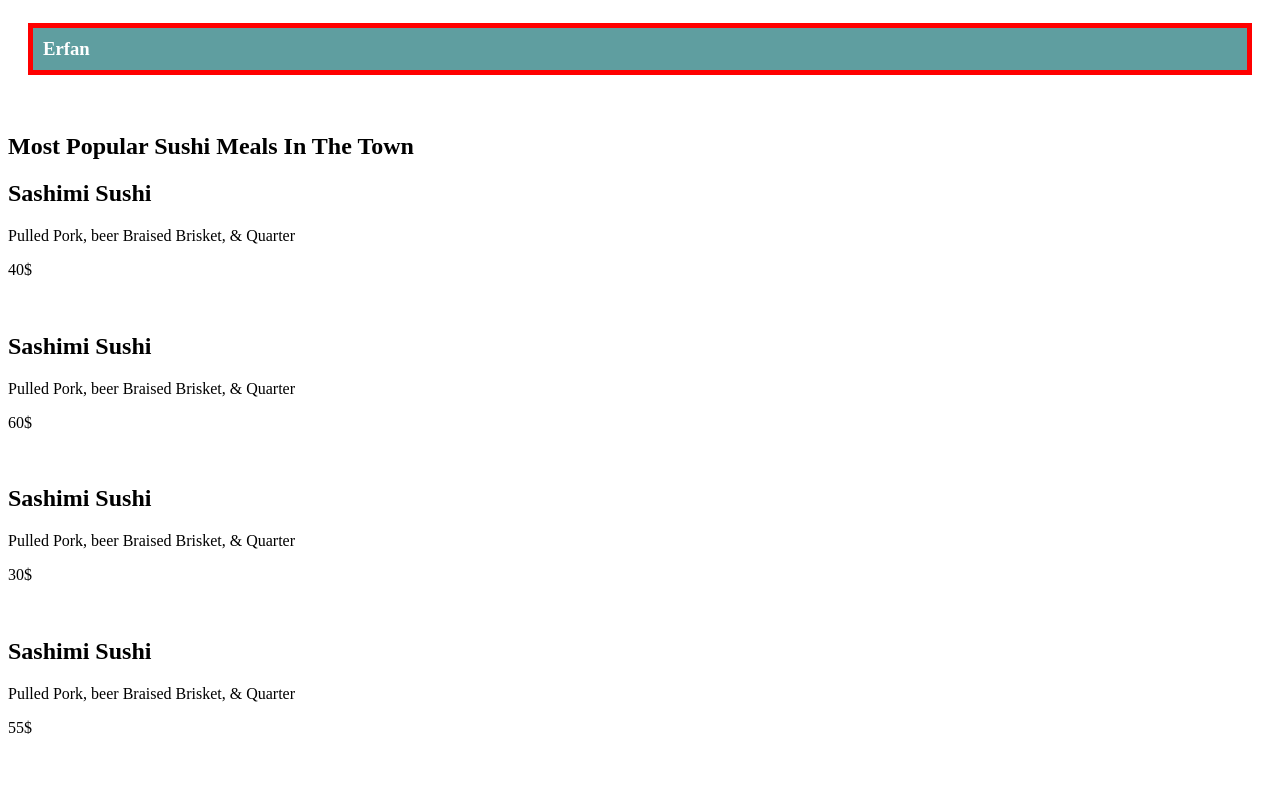
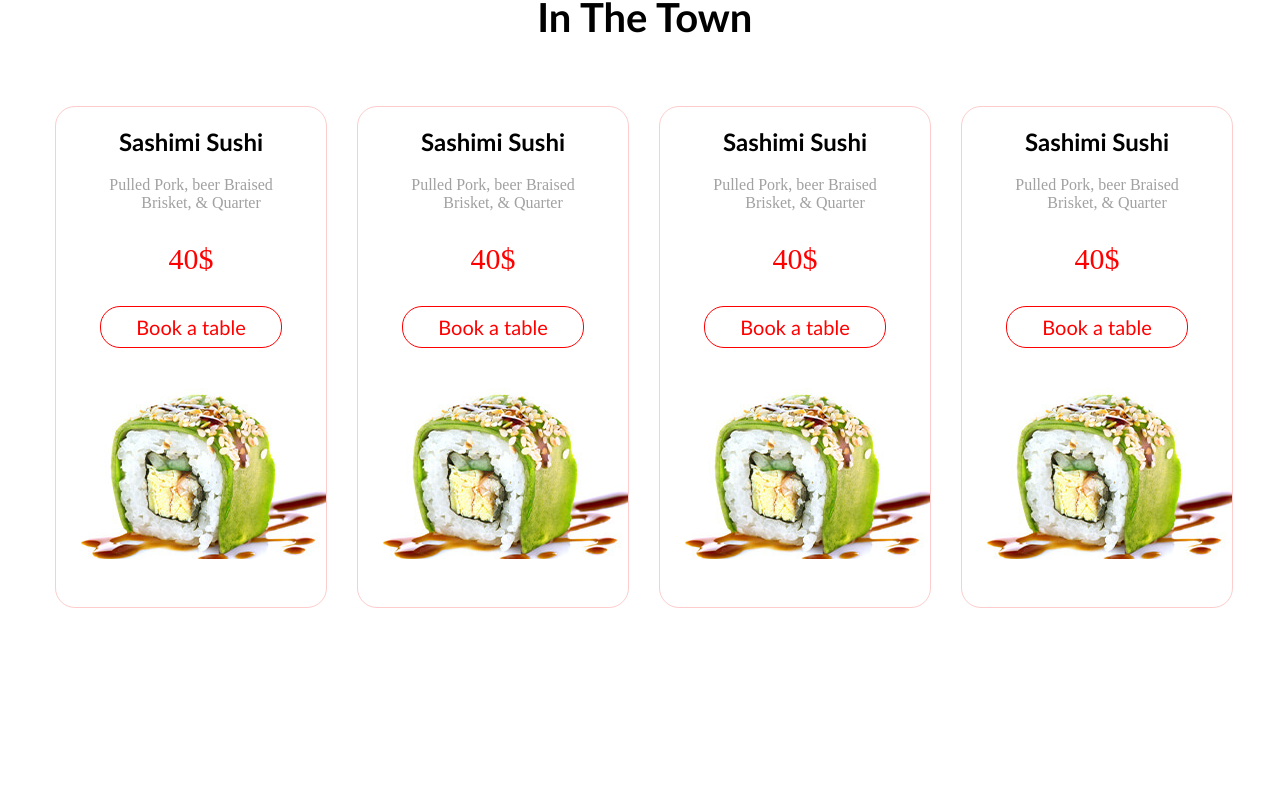
Before and after one commit to erfan-mozafari/Sushi-Bar, a plain HTML site: page index.html in a window 1280 px wide. Shown: the part 1231-2028 px from the top of the page. Drawn offline with Linux system fonts and the light colour scheme.

Commit message:
Adding style to main

```diff
--- a/index.html
+++ b/index.html
@@ -2,7 +2,7 @@
 <html>
     <head class="title">
         <link rel="stylesheet" href="style.css">
-        <title>Sushi Bar 2</title>
+        <title>Sushi Bar</title>
     </head>
     <body >
         <header class="header">
@@ -50,57 +50,57 @@
                 <a id="button-secondry" class="button__link" href="#">See Our Menu</a>
             </div>
         </header>
+        <!--main-->
         <main>
-            <span class="samaneh">Samaneh</span>
-            <h3 class="erfan">Erfan</h3>
-            <!--main-->
             <section class="main-heading">
-                <img class="main-headin__image" src="" alt="">
-                <h1 class="main-headin__text-lpc">Most Popular Sushi Meals In The Town</h1>
+                <img class="main-heading__image" src="style.svg" alt="style.svg">
+                <h1 class="main-heading__text-lpc">Most Popular Sushi Meals<br>&nbsp;In The Town</h1>
             </section>
-            <section>
-                <div class="center-list">
-                    <h2 class="center-list__heaing">Sashimi Sushi</h2>
-                    <p class="center-list__paragraph">Pulled Pork, beer Braised Brisket, & Quarter</p>
-                    <p class="center-list__paragraph center-list__paagraph--secondary">40$</p>
-                    <a class="center-list__button" href=""><img src="" alt=""></a>
-                    <img class="center-list__image" src="" alt="">
+            <section class="price-list container">
+                <div class="price-list__item">
+                    <h2 class="price-list__title">Sashimi Sushi</h2>
+                    <p class="price-list__text">Pulled Pork, beer Braised<br>&nbsp;&nbsp;&nbsp;&nbsp;&nbsp;Brisket, & Quarter</p>
+                    <p class="price-list__price">40$</p>
+                    <a class="price-list__button" href="">Book a table</a>
+                    <img class="price-list__image" src="home-menu04.jpg" alt="">
                 </div>
-                <div class="center-list">
-                    <h2 class="center-list__heaing-lpc">Sashimi Sushi</h3>
-                    <p class="center-list__paragraph">Pulled Pork, beer Braised Brisket, & Quarter</p>
-                    <p class="center-list__pararaph-secondary">60$</p>
-                    <a class="center-list__button" href=""><img src="" alt=""></a>
-                    <img class="center-list__image" src="" alt="">
+                <div class="price-list__item">
+                    <h2 class="price-list__title">Sashimi Sushi</h2>
+                    <p class="price-list__text">Pulled Pork, beer Braised<br>&nbsp;&nbsp;&nbsp;&nbsp;&nbsp;Brisket, & Quarter</p>
+                    <p class="price-list__price">40$</p>
+                    <a class="price-list__button" href="">Book a table</a>
+                    <img class="price-list__image" src="home-menu04.jpg" alt="">
                 </div>
-                <div class="center-list">
-                    <h2 class="center-list__heaing-lpc">Sashimi Sushi</h4>
-                    <p class="center-list__paragraph">Pulled Pork, beer Braised Brisket, & Quarter</p>
-                    <p class="center-list__paragraph--secondary">30$</p>
-                    <a class="center-list__button" href=""><img src="" alt=""></a>
-                    <img class="center-list__image" src="" alt="">
+                <div class="price-list__item">
+                    <h2 class="price-list__title">Sashimi Sushi</h2>
+                    <p class="price-list__text">Pulled Pork, beer Braised<br>&nbsp;&nbsp;&nbsp;&nbsp;&nbsp;Brisket, & Quarter</p>
+                    <p class="price-list__price">40$</p>
+                    <a class="price-list__button is-active" href="">Book a table</a>
+                    <img class="price-list__image" src="home-menu04.jpg" alt="">
                 </div>
-                <div class="center-lis">
-                    <h2 class="center-list__heaing-lpc">Sashimi Sushi</h2>
-                    <p class="center-list__paragraph">Pulled Pork, beer Braised Brisket, & Quarter</p>
-                    <p class="center-list__paragraph--secondary">55$</p>
-                    <a class="center-list__button" href=""><img src="" alt=""></a>
-                    <img class="center-list__image" src="" alt="">
+                <div class="price-list__item">
+                    <h2 class="price-list__title">Sashimi Sushi</h2>
+                    <p class="price-list__text">Pulled Pork, beer Braised<br>&nbsp;&nbsp;&nbsp;&nbsp;&nbsp;Brisket, & Quarter</p>
+                    <p class="price-list__price">40$</p>
+                    <a class="price-list__button" href="">Book a table</a>
+                    <img class="price-list__image" src="home-menu04.jpg" alt="">
                 </div>
             </section>
-            <section>
+            <section class="comment-part">
                     <div class="comment">
-                        <img class="comment__image" src="" alt="">
+                        <img width="430px" height="300px" class="comment__image" src="gallery07.jpg" alt="">
                     </div>
                     <div>
-                        <img class="comment__image" src="" alt="">
+                        <img class="comment-part__logo" src="style.svg" alt="">
                     </div>
                     <div class="comment">
-                        <h1 class="comment__text-lpc"></h6>
-                        <p class="commment__paragraph"></p>
+                        <h1 class="comment__text">Good food is like music<br>
+                            to the stomach.</h1>
+                        <p class="commment__paragraph">Learn from the past, set vivid, detailed goals for the future, and live in<br>the only moment of time over which you have any control now.<br>Optimism is the faith that leads to achievement. Nothing can be done<br>without hope and confidence. If you can dream it you can do it. Do it<br>
+                            now, not tomorrow. Always continue the climb. It is possible for you to<br>do.</p>
                     </div>
                     <div>
-                        <a class="comment__button" href="#"><img src="" alt=""></a>
+                        <a class="comment__button" href="#">see our menu</a>
                     </div>
             </section>
             <section class="container-bg-dark">
--- a/style.css
+++ b/style.css
@@ -73,6 +73,218 @@ div h1 {
     font-size: 18px;
 }
 
+.main-heading__text-lpc {
+    font-size: 40px;
+    font-family: 'Gill Sans', 'Gill Sans MT', Calibri, 'Trebuchet MS', sans-serif;
+    text-align: center;
+    margin-top: 26px;
+}
+
+.main-heading__image {
+    text-align: center;
+}
+
+.price-list__title {
+    padding: 50px
+    font-size: 30px;
+    font-family: 'Gill Sans', 'Gill Sans MT', Calibri, 'Trebuchet MS', sans-serif;
+    color: black;
+}
+
+.price-list__text {
+    font-size: 16px;
+    color: rgb(162, 161, 161);
+}
+
+.price-list__price {
+    font-size: 30px;
+    color: red;
+    font: 500;
+}
+
+.price-list__button {
+    display: inline-block;
+    font-weight: 100;
+    line-height: 2;
+    width: 180px;
+    height: 40px;
+    font: bold;
+    background-color: rgb(255, 255, 255);
+    text-decoration: none;
+    color: rgb(255, 0, 0);
+    font-size: 20px;
+    font-family: 'Gill Sans', 'Gill Sans MT', Calibri, 'Trebuchet MS', sans-serif;
+    border: 1px solid rgb(255, 0, 0);
+    border-radius: 20px;
+}
+
+.price-list__button :hover {
+
+}
+
+.container {
+    max-width: 1200px;
+    padding: 15px;
+    margin: auto;
+}
+
+.container-fluid {
+    max-width: 100%;
+    margin: auto;
+}
+
+
+.price-list {
+    display: flex;
+    justify-content: space-between;
+    margin: 50px auto;
+}
+
+.price-list__item {
+    text-align: center;
+    border-radius: 20px;
+    border: 1px solid rgb(253, 204, 204);
+    margin: 0 15px;
+    height: 500px;
+}
+
+.price-list__image {
+    margin-top: 0px;
+}
+
+.comment-part {
+    display: flex;
+    margin-top: 180px;
+    margin-left:370px
+}
+
+.comment-image {
+
+}
+
+.comment__text {
+    font-size: 40px;
+}
+
+.commment__paragraph {
+    font-size: 16px;
+    color: rgb(158, 158, 160);
+    line-height: 25px;
+    margin-left: ;
+}
+
+.comment-part__logo {
+
+}
+
+
+
+
+
+
+
+
+
+
+
+
+
+
+
+
+
+
+
+
+
+
+
+
+
+
+
+
+    .btn {
+  position: absolute;
+  left: 0px;
+  top: 0px;
+  width: 4128px;
+  height: 7848px;
+  z-index: 630;
+}
+
+.Book_a_Table {
+  font-size: 16px;
+  font-family: "Myriad Pro";
+  color: rgb(219, 49, 53);
+  line-height: 4.375;
+  text-align: center;
+  position: absolute;
+  left: 468.937px;
+  top: 1758px;
+  z-index: 629;
+}
+
+.bg {
+  border-width: 1px;
+  border-color: rgb(251, 234, 234);
+  border-style: solid;
+  background-color: rgb(255, 255, 255);
+  box-shadow: 0px 5px 10px 0px rgba(0, 0, 0, 0.03);
+  position: absolute;
+  left: 420px;
+  top: 1771px;
+  width: 178px;
+  height: 43px;
+  z-index: 628;
+}
+
+
+
+
+
+
+
+
+
+
+
+
+
+
+
+
+
+
+
+
+
+
+
+
+
+
+
+
+
+
+
+
+
+
+
+
+
+
+
+
+
+
+
+
+
+
+
 
 
 
```
Also changed, not shown: gallery07.jpg (added), home-menu04.jpg (added), insta-img-03.jpg (added), style.svg (added).
